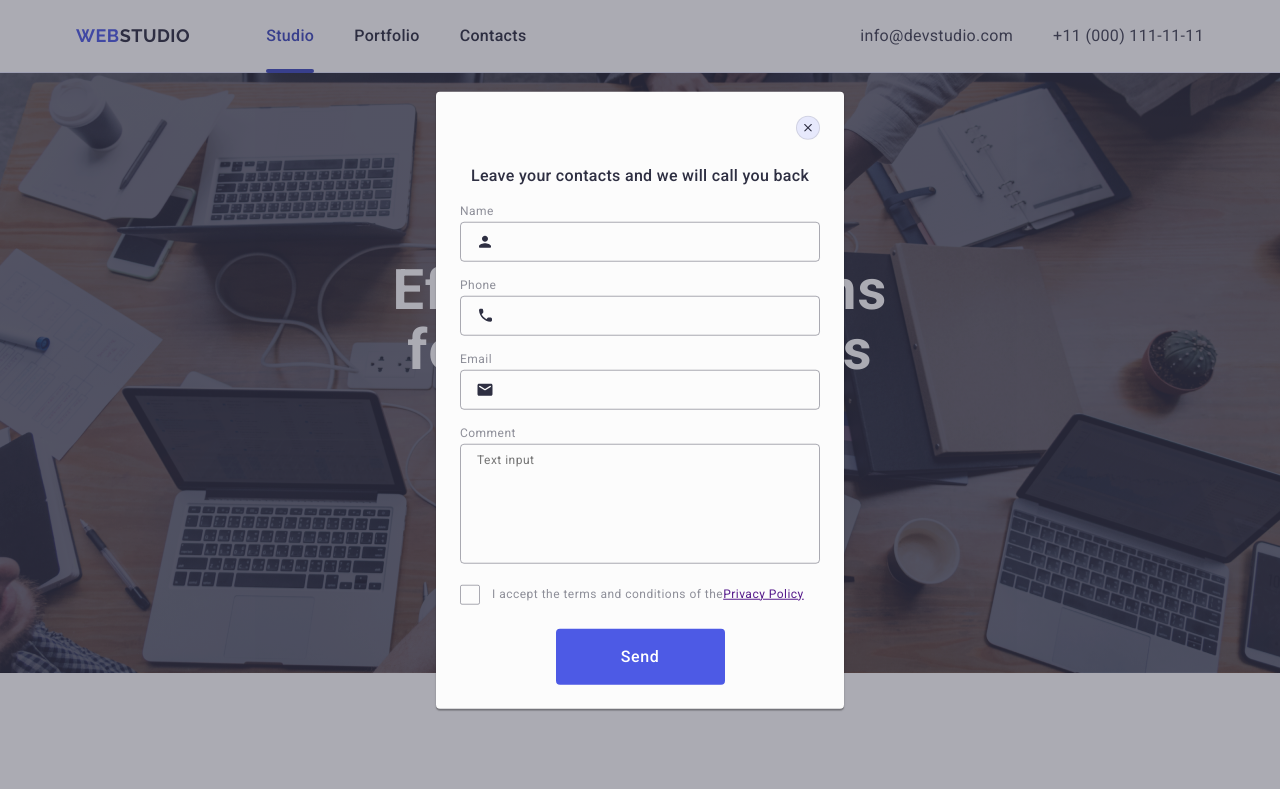
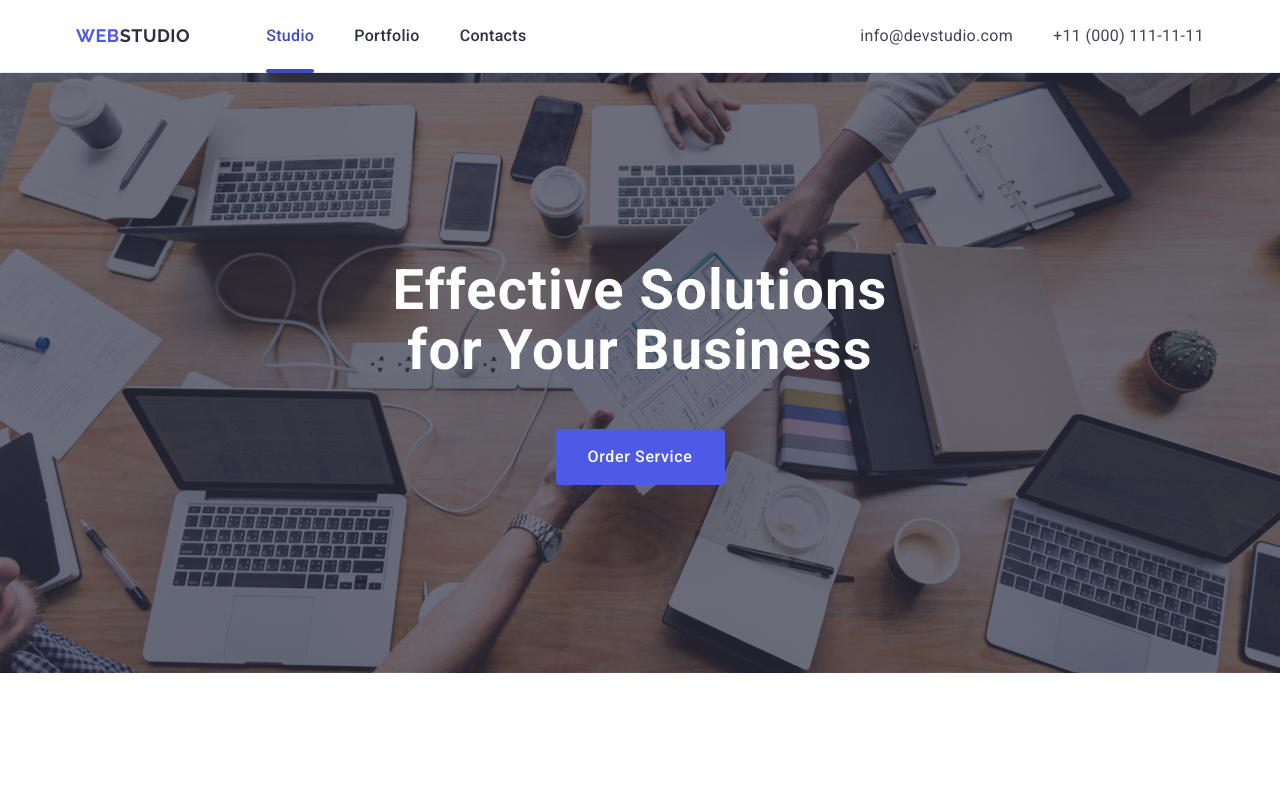
Before and after one commit to YuliaTitkova/goit-markup-hw-05, a plain HTML site: page index.html in a window 1280 px wide. Shown: the top 789 px of the page. Drawn offline with nearby package versions, Linux system fonts and the light colour scheme.

Commit message:
correct mistakes

```diff
--- a/css/styles.css
+++ b/css/styles.css
@@ -705,7 +705,7 @@ position: relative;
     height: 120px;
     border: 1px solid rgba(46, 47, 66, 0.4);
     border-radius: 4px;
-    padding: 8px 16px;
+    padding: 8px;
     outline: transparent;
     resize: none;
     background-color: transparent;
--- a/index.html
+++ b/index.html
@@ -503,7 +503,7 @@
       </div>
     </footer>
 
-    <div class="backdrop is-open">
+    <div class="backdrop">
       <div class="modal">
         <button type="button" class="modal-close">
           <svg class="modal-close-icon" width="8" height="8">
```
